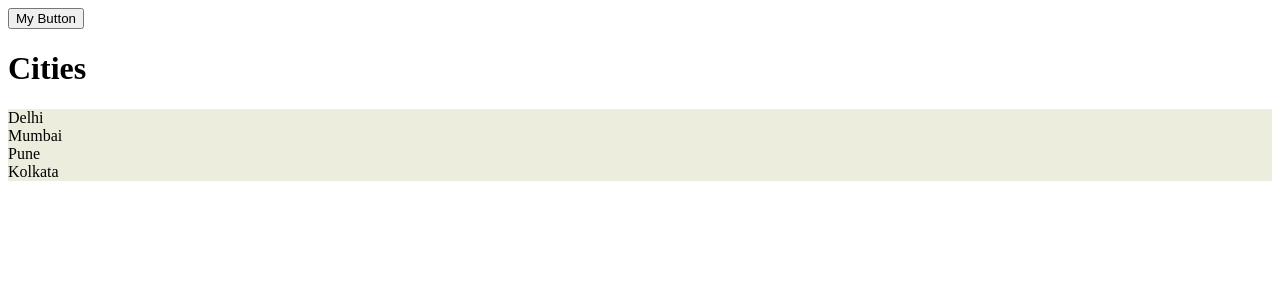
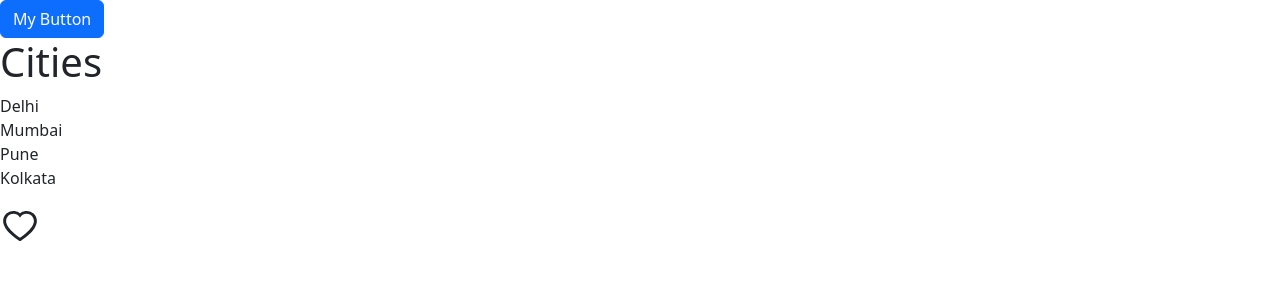
Before and after one commit to ruchikaroy/react-app, a React (Vite) app: page / in a window 1280 px wide. Shown: the top 300 px of the page. Built offline with nearby package versions, Linux system fonts and the light colour scheme.

Commit message:
This commit adds dynamic react-icon

```diff
--- a/package.json
+++ b/package.json
@@ -12,7 +12,8 @@
   "dependencies": {
     "bootstrap": "^5.2.3",
     "react": "^18.3.1",
-    "react-dom": "^18.3.1"
+    "react-dom": "^18.3.1",
+    "react-icons": "^4.7.1"
   },
   "devDependencies": {
     "@eslint/js": "^9.8.0",
--- a/src/App.tsx
+++ b/src/App.tsx
@@ -2,7 +2,7 @@ import { useState } from "react";
 import Alert from "./components/Alert";
 import Button from "./components/Button";
 import ListGroup from "./components/ListGroup";
-
+import Like from "./components/Like";
 const App = () => {
   const items = ["Delhi", "Mumbai", "Pune", "Kolkata"];
   const [alertVisibility, setAlertVisibility] = useState(false);
@@ -15,6 +15,7 @@ const App = () => {
         My Button
       </Button>
       <ListGroup items={items} heading="Cities" />
+      <Like onClick={() => console.log("clicked")} />
     </div>
   );
 };
--- /dev/null
+++ b/src/components/Like.tsx
@@ -0,0 +1,20 @@
+import { useState } from "react";
+import { AiFillHeart, AiOutlineHeart } from "react-icons/ai";
+
+interface Props {
+  onClick: () => void;
+}
+
+const Like = ({ onClick }: Props) => {
+  const [status, setStatus] = useState(false);
+
+  const toggle = () => {
+    setStatus(!status);
+    onClick();
+  };
+
+  if (status) return <AiFillHeart size={40} color="#ffb09c" onClick={toggle} />;
+  return <AiOutlineHeart size={40} onClick={toggle} />;
+};
+
+export default Like;
--- a/src/components/ListGroup/ListGroup.module.css
+++ b/src/components/ListGroup/ListGroup.module.css
@@ -2,6 +2,6 @@
   list-style: none;
   padding: 0;
 }
-.container {
+/* .container {
   background-color: rgb(237, 237, 221);
-}
+} */
--- a/src/main.tsx
+++ b/src/main.tsx
@@ -1,7 +1,7 @@
 import { StrictMode } from "react";
 import { createRoot } from "react-dom/client";
 import App from "./App.tsx";
-// import "bootstrap/dist/css/bootstrap.css";
+import "bootstrap/dist/css/bootstrap.css";
 
 createRoot(document.getElementById("root")!).render(
   <StrictMode>
```
Also changed, not shown: 1 other file (tests, documents, lock files or other folders).
